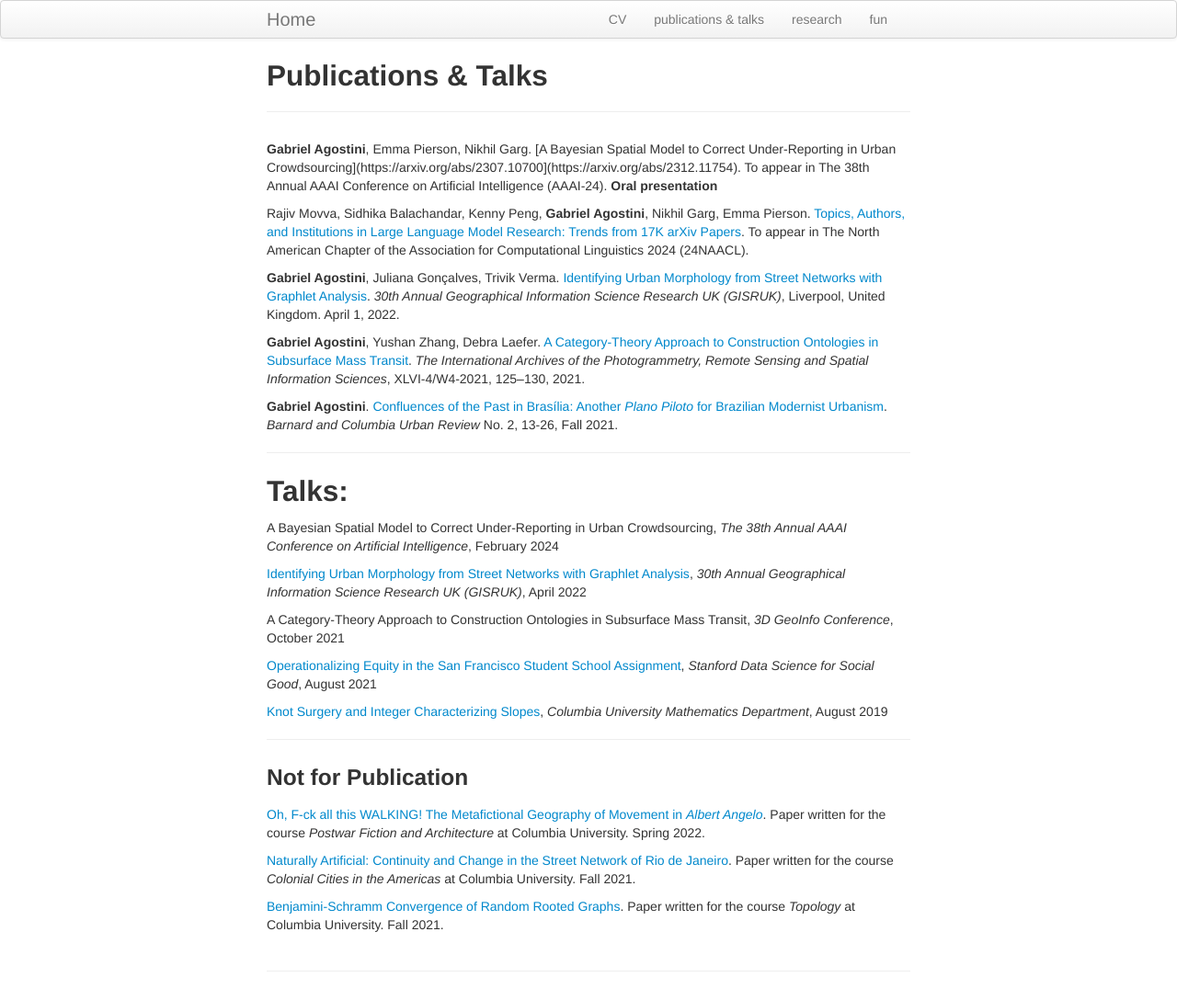
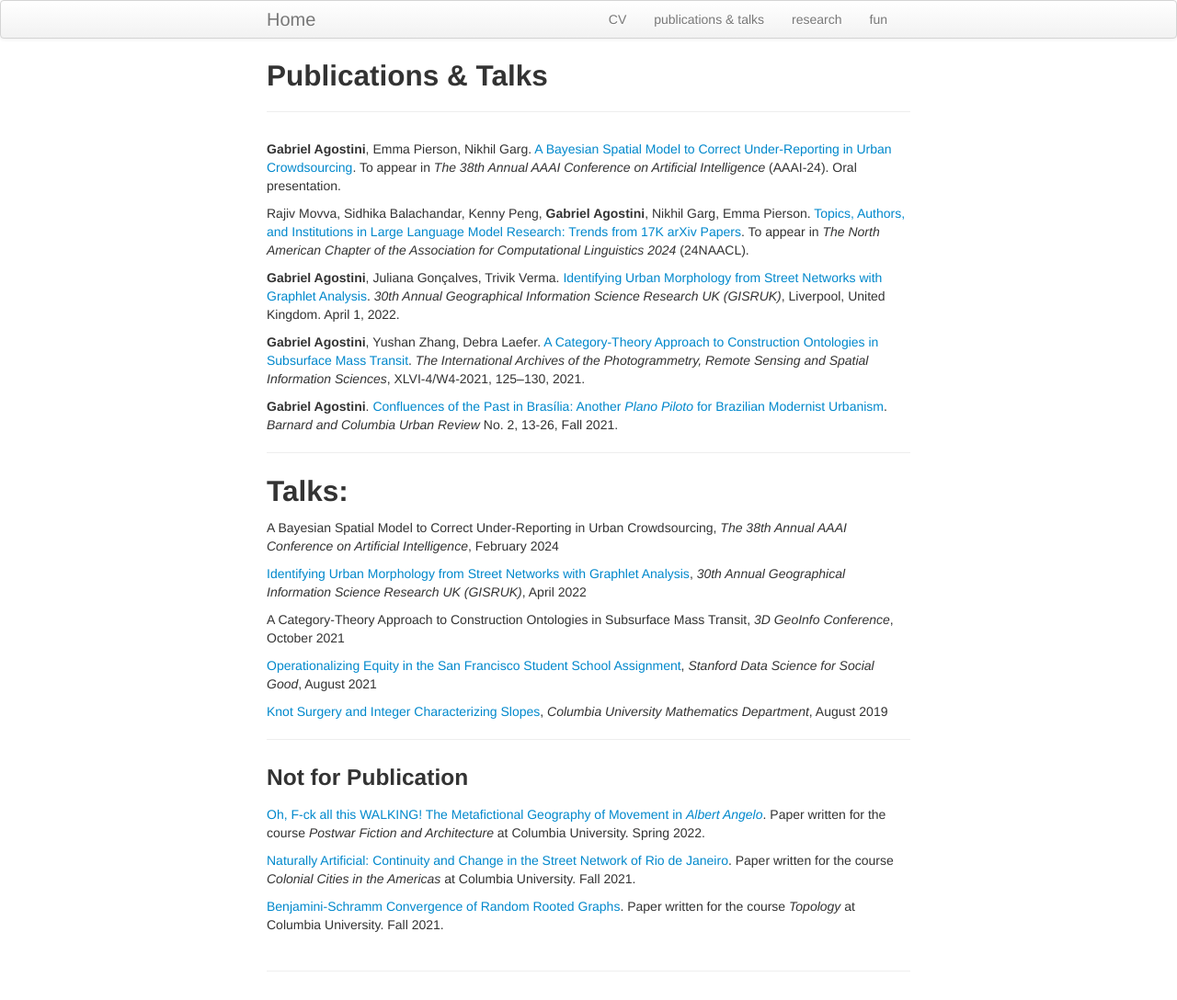
Before and after one commit to gsagostini/gsagostini.github.io, a Jekyll site: the page built from pages/publications_and_talks.md, in a window 1280 px wide. Shown: the whole page at 92% size. Built offline with Jekyll 4.4.1, drawn with Linux system fonts in a browser that asks for light colours; part of the change alters nothing that is shown.

Commit message:
Update publications_and_talks.md

```diff
--- a/pages/publications_and_talks.md
+++ b/pages/publications_and_talks.md
@@ -4,9 +4,9 @@ title: Publications & Talks
 description: Pieces of my work that already got out there
 ---
 
-**Gabriel Agostini**, Emma Pierson, Nikhil Garg. [A Bayesian Spatial Model to Correct Under-Reporting in Urban Crowdsourcing](https://arxiv.org/abs/2307.10700](https://arxiv.org/abs/2312.11754). To appear in The 38th Annual AAAI Conference on Artificial Intelligence (AAAI-24). **Oral presentation**
+**Gabriel Agostini**, Emma Pierson, Nikhil Garg. [A Bayesian Spatial Model to Correct Under-Reporting in Urban Crowdsourcing](https://arxiv.org/abs/2312.11754). To appear in _The 38th Annual AAAI Conference on Artificial Intelligence_ (AAAI-24). Oral presentation.
 
-Rajiv Movva, Sidhika Balachandar, Kenny Peng, **Gabriel Agostini**, Nikhil Garg, Emma Pierson. [Topics, Authors, and Institutions in Large Language Model Research: Trends from 17K arXiv Papers](https://arxiv.org/abs/2307.10700). To appear in The North American Chapter of the Association for Computational Linguistics 2024 (24NAACL).
+Rajiv Movva, Sidhika Balachandar, Kenny Peng, **Gabriel Agostini**, Nikhil Garg, Emma Pierson. [Topics, Authors, and Institutions in Large Language Model Research: Trends from 17K arXiv Papers](https://arxiv.org/abs/2307.10700). To appear in _The North American Chapter of the Association for Computational Linguistics 2024_ (24NAACL).
 
 **Gabriel Agostini**, Juliana Gonçalves, Trivik Verma. [Identifying Urban Morphology from Street Networks with Graphlet Analysis](https://doi.org/10.5281/zenodo.6407124). _30th Annual Geographical Information Science Research UK (GISRUK)_, Liverpool, United Kingdom. April 1, 2022.
 
```
